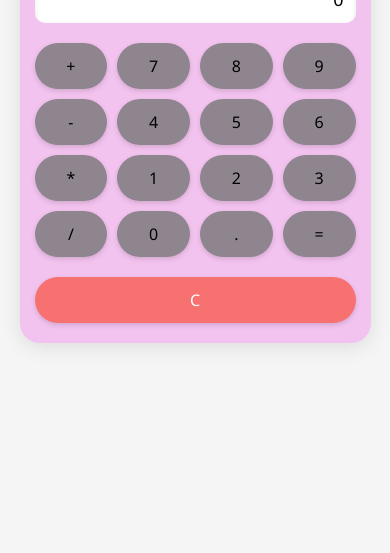
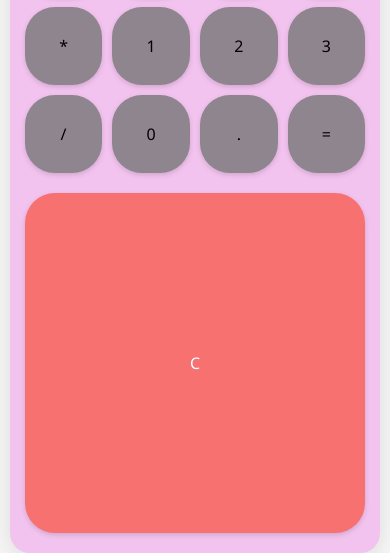
Before and after one commit to syednehajafferyy/calculator, a plain HTML site: page index.html in a window 390 px wide. Shown: the part 331-884 px from the top of the page. Before the commit the page ends 844 px from the top, so only its background shows below. Drawn offline with Linux system fonts and the light colour scheme.

Commit message:
Update index.html

```diff
--- a/index.html
+++ b/index.html
@@ -81,10 +81,9 @@
       background-color: #ef4444;
     }
 
-    /* ✅ Mobile Responsive Styles */
     @media (max-width: 400px) {
   .calculator-container {
-        width: 90%;
+    width: 95%;
     padding: 20px 15px;
   }
 
@@ -97,14 +96,22 @@
     padding: 12px;
   }
 
+  .button-grid {
+    gap: 10px;
+  }
+
   .button-grid button,
   .clear {
-        padding: 12px;
     font-size: 16px;
+    width: 100%;
+    aspect-ratio: 1 / 1; /* Keeps buttons perfectly round */
+    padding: 0; /* Reset padding to rely on width/height */
   }
 
-      .button-grid {
-        gap: 10px;
+  .clear {
+    border-radius: 30px;
+    background-color: #f87171 !important; /* Keep original red */
+    padding: 15px;
   }
     }
   </style>
```
Lines whose indentation alone changed are shown as unchanged.
